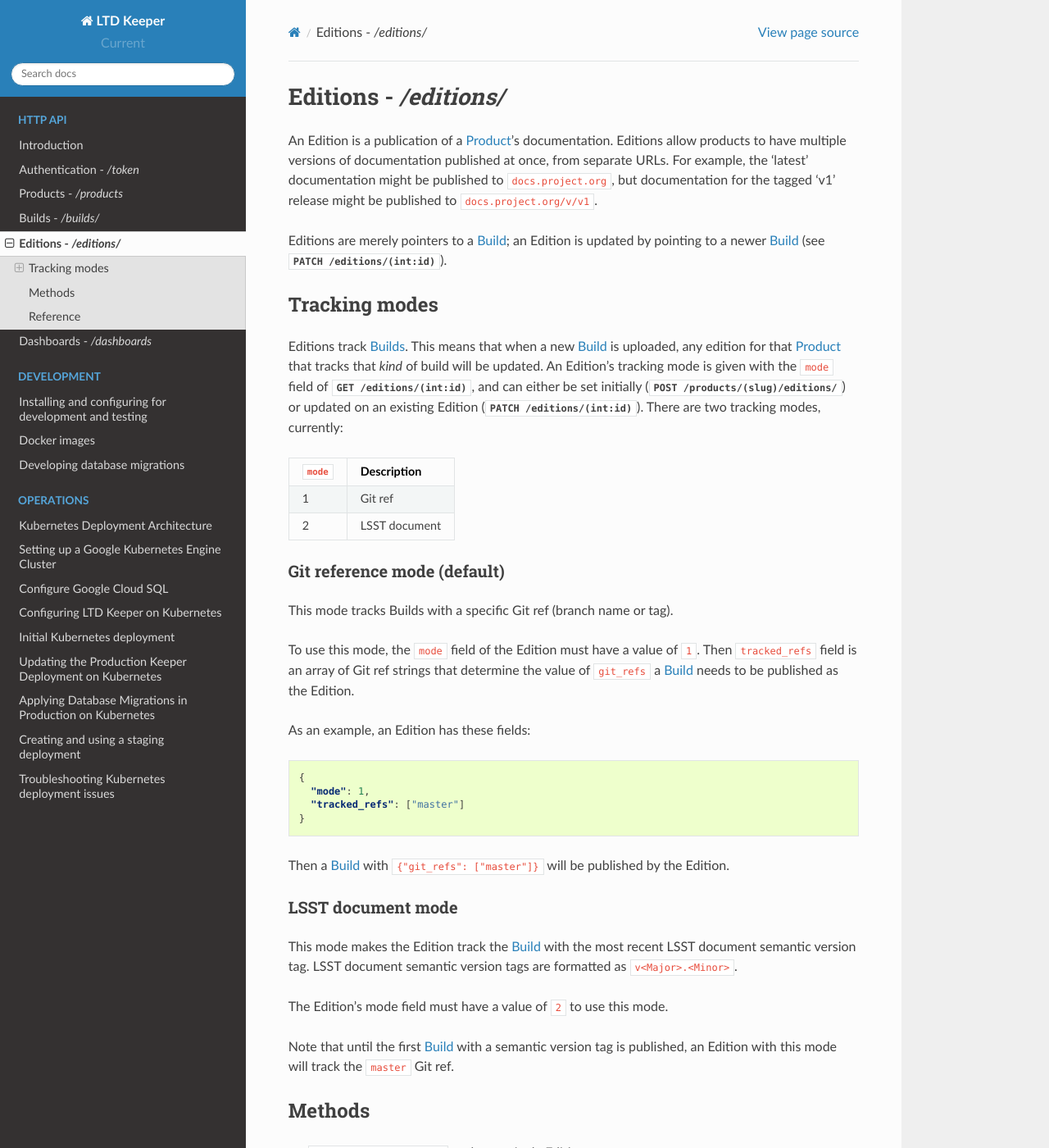
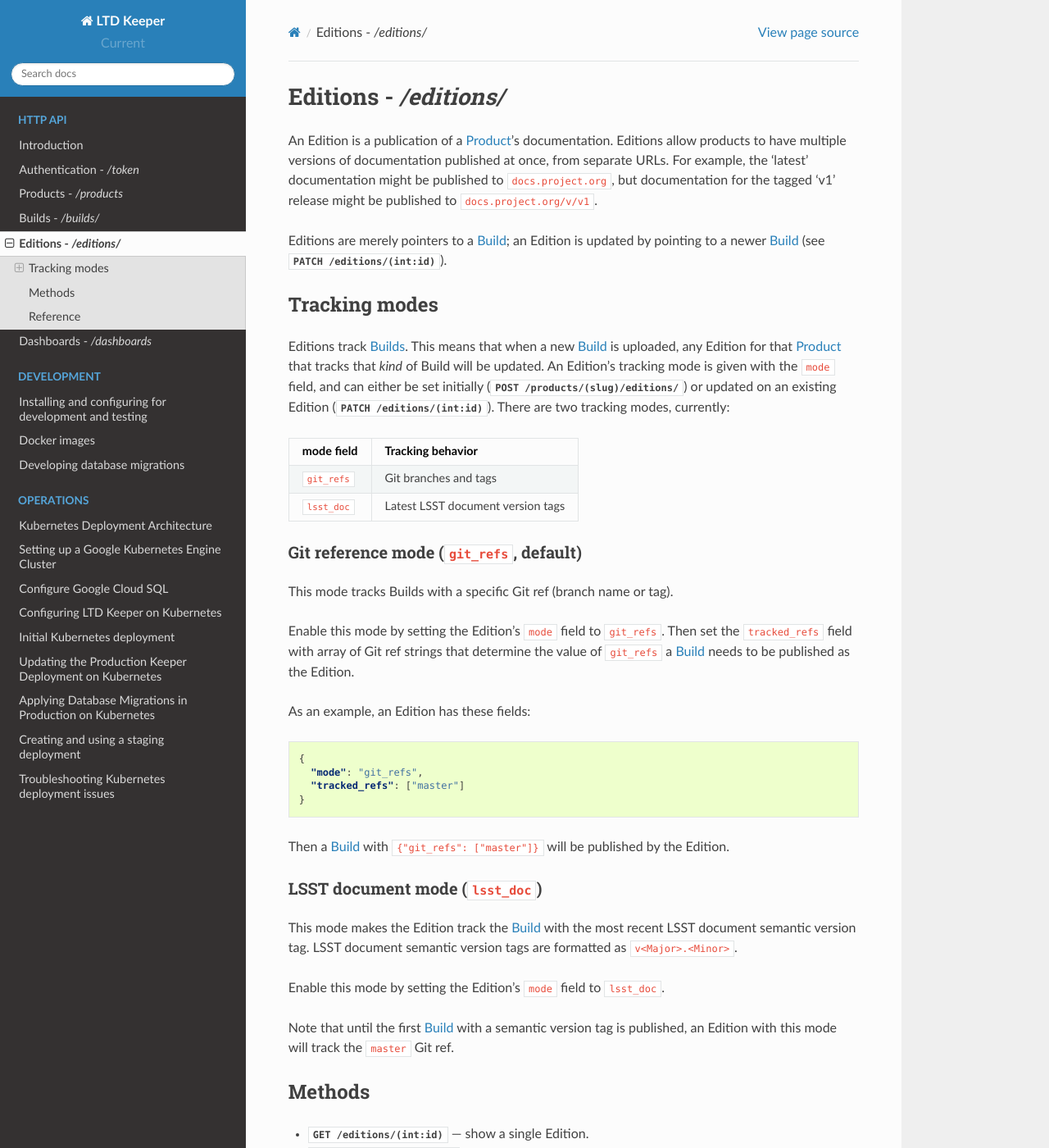
Before and after one commit to lsst-sqre/ltd-keeper, a Sphinx documentation site: the page built from docs/editions.rst, in a window 1280 px wide and 1400 px high. Shown: the whole window at 82% size. Built offline with Sphinx 7.4.7 and the Read the Docs theme 2.0.0, drawn with Linux system fonts in a browser that asks for light colours; some of the changed text lies outside the part shown.

Commit message:
Edition mode now a string in REST API; int in DB
Using string identifiers for the edition tracking modes improves the
usability. The EditionMode class now handles the conversion of these
strings to integers behind the scenes to compactly store the setting in
the DB.

```diff
--- a/docs/editions.rst
+++ b/docs/editions.rst
@@ -12,43 +12,43 @@ Tracking modes
 ==============
 
 Editions track :doc:`Builds <builds>`.
-This means that when a new :doc:`Build <builds>` is uploaded, any edition for that :doc:`Product <products>` that tracks that *kind* of build will be updated.
-An Edition's tracking mode is given with the ``mode`` field of :http:get:`/editions/(int:id)`, and can either be set initially (:http:post:`/products/(slug)/editions/`) or updated on an existing Edition (:http:patch:`/editions/(int:id)`).
+This means that when a new :doc:`Build <builds>` is uploaded, any Edition for that :doc:`Product <products>` that tracks that *kind* of Build will be updated.
+An Edition's tracking mode is given with the ``mode`` field, and can either be set initially (:http:post:`/products/(slug)/editions/`) or updated on an existing Edition (:http:patch:`/editions/(int:id)`).
 There are two tracking modes, currently:
 
-======== =============
-``mode`` Description
-======== =============
-1        Git ref
-2        LSST document
-======== =============
+============ =================================
+mode field   Tracking behavior
+============ =================================
+``git_refs`` Git branches and tags
+``lsst_doc`` Latest LSST document version tags
+============ =================================
 
-Git reference mode (default)
-----------------------------
+Git reference mode (``git_refs``, default)
+------------------------------------------
 
 This mode tracks Builds with a specific Git ref (branch name or tag).
 
-To use this mode, the ``mode`` field of the Edition must have a value of ``1``.
-Then ``tracked_refs`` field is an array of Git ref strings that determine the value of ``git_refs`` a :doc:`Build <builds>` needs to be published as the Edition.
+Enable this mode by setting the Edition's ``mode`` field to ``git_refs``.
+Then set the ``tracked_refs`` field with array of Git ref strings that determine the value of ``git_refs`` a :doc:`Build <builds>` needs to be published as the Edition.
 
 As an example, an Edition has these fields:
 
 .. code-block:: json
 
    {
-     "mode": 1,
+     "mode": "git_refs",
      "tracked_refs": ["master"]
    }
 
 Then a :doc:`Build <builds>` with ``{"git_refs": ["master"]}`` will be published by the Edition.
 
-LSST document mode
-------------------
+LSST document mode (``lsst_doc``)
+---------------------------------
 
 This mode makes the Edition track the :doc:`Build <builds>` with the most recent LSST document semantic version tag.
 LSST document semantic version tags are formatted as ``v<Major>.<Minor>``.
 
-The Edition's mode field must have a value of ``2`` to use this mode.
+Enable this mode by setting the Edition's ``mode`` field to ``lsst_doc``.
 
 Note that until the first :doc:`Build <builds>` with a semantic version tag is published, an Edition with this mode will track the ``master`` Git ref.
 
--- a/docs/products.rst
+++ b/docs/products.rst
@@ -28,9 +28,7 @@
 
 - :http:post:`/products/(slug)/editions/` --- create a new edition for a product.
 
-- :http:get:`/products/(slug)/editions/` --- list all edition for a product.
-
-- :http:get:`/products/(slug)/editions/` --- list all edition for a product.
+- :http:get:`/products/(slug)/editions/` --- list all editions for a product.
 
 - :http:post:`/products/(slug)/dashboard` --- manually rebuild the dashboards for a product.
 
```
Also changed, not shown: other parts of docs/editions.rst (+1 -3 lines), 5 other files.
